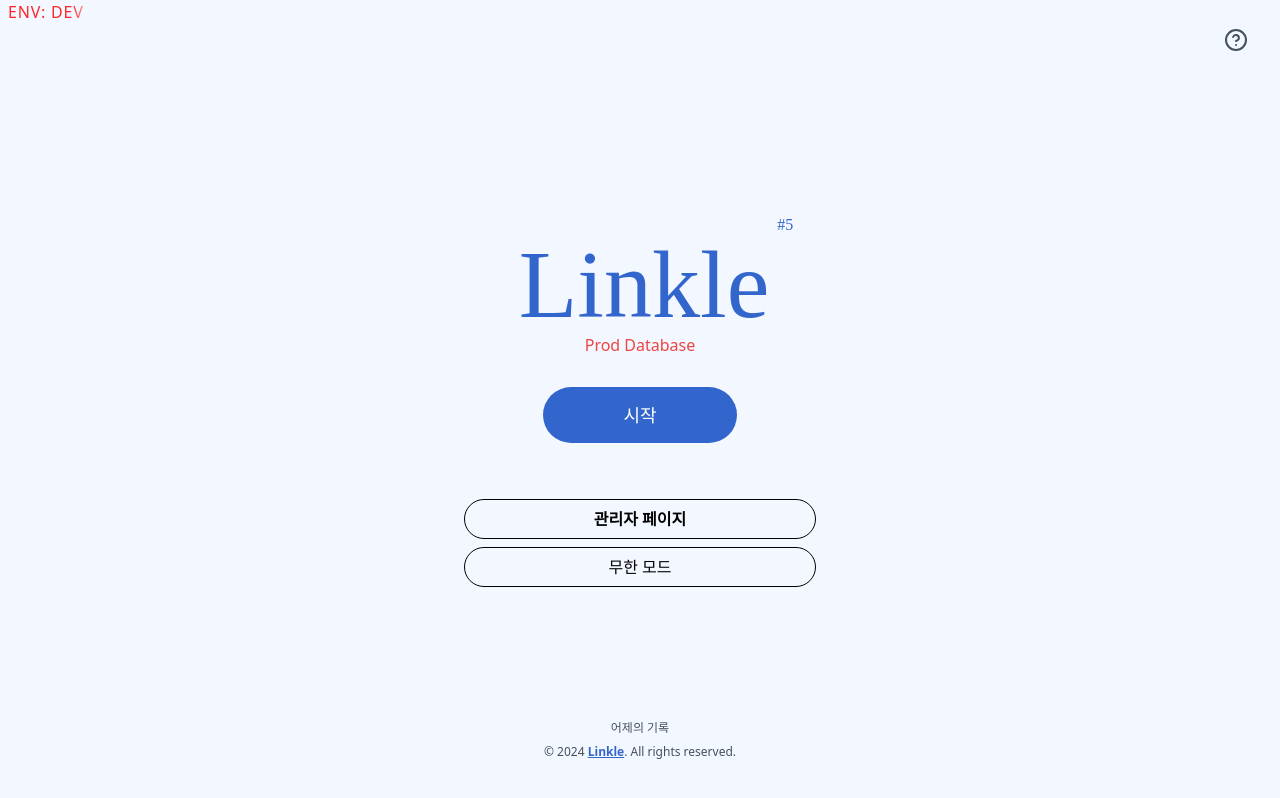
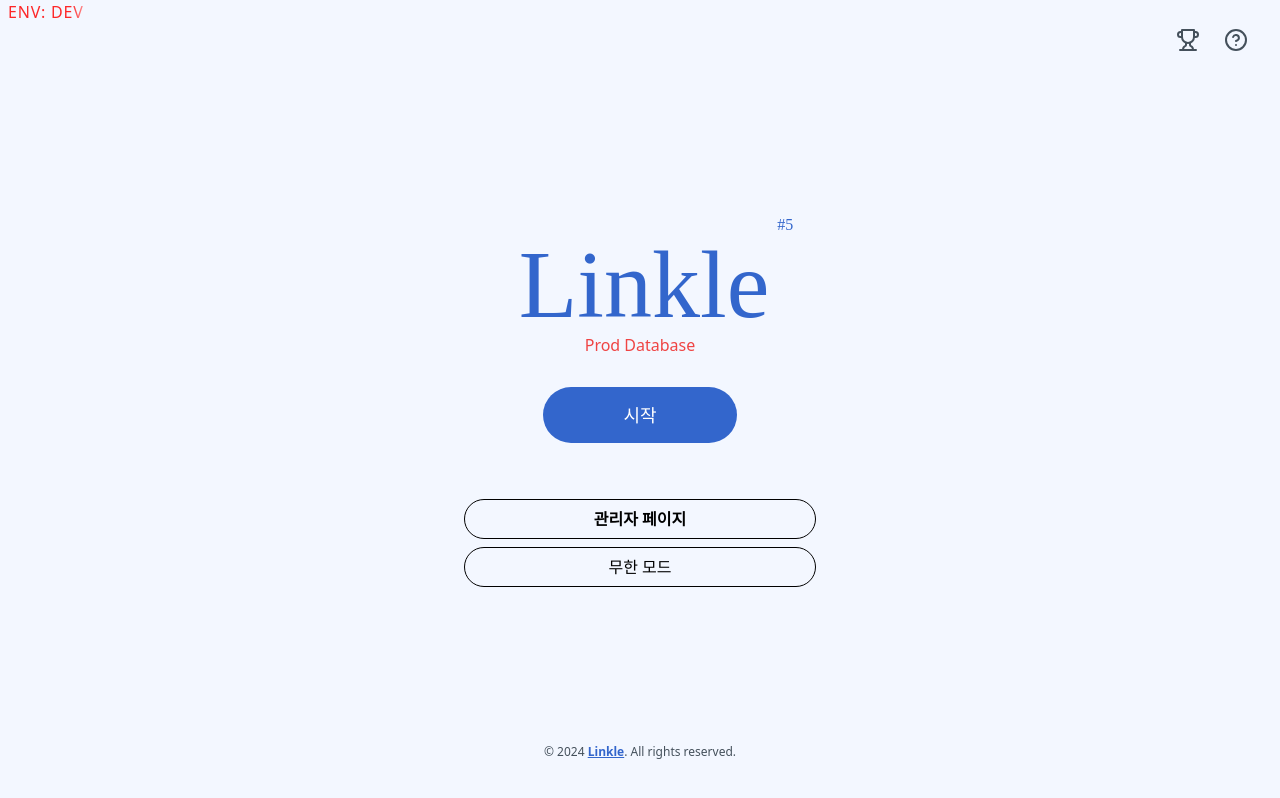
Before and after one commit to naco0406/wikirace, a Next.js app: page / in a window 1280 px wide. Built offline with nearby package versions, Linux system fonts and the light colour scheme; no server answers; the database is empty; a web font is replaced by a local one.

Commit message:
feat: 최단 경로에 이모지도 함께 표기

```diff
--- a/src/components/Admin/DailyStatisticsTestPage.tsx
+++ b/src/components/Admin/DailyStatisticsTestPage.tsx
@@ -159,6 +159,7 @@ const DailyStatisticsTestPage = () => {
                                 <CardContent>
                                     <p className="text-sm mb-1"><strong>사용자 ID:</strong> {result.shortestPath.userId}</p>
                                     <p className="text-sm mb-2"><strong>이동 횟수:</strong> {result.shortestPath.moveCount}</p>
+                                    <p className="text-sm mb-2"><strong>공유 결과:</strong> {result.shortestPath.emoji}</p>
                                     {result.shortestPath.path[result.shortestPath.path.length - 1] === result.endPage ? (
                                         <PathAdmin path={result.shortestPath.path} />
                                     ) : (
--- a/src/components/Start/Screen.tsx
+++ b/src/components/Start/Screen.tsx
@@ -6,7 +6,7 @@ import { useKeyboard } from '@/hooks/useKeyboard';
 import { useLocalRecord } from '@/hooks/useLocalRecord';
 import { DailyChallenge, fetchDailyChallenge } from '@/lib/gameData';
 import { OpenAIService } from '@/service/OpenAI/OpenAIService';
-import { CircleHelp, Loader2 } from 'lucide-react';
+import { CircleHelp, Loader2, Trophy } from 'lucide-react';
 import Link from 'next/link';
 import { useRouter } from 'next/navigation';
 import React, { useCallback, useEffect, useState } from 'react';
@@ -102,6 +102,9 @@ const StartScreen: React.FC = () => {
             <div className="min-h-screen w-full flex flex-col items-center justify-center bg-[#F3F7FF] overflow-hidden">
                 <header className="absolute top-0 right-0 items-center">
                     <div className="flex flex-row px-4 h-[80px] justify-between items-center">
+                        <Link href="/yesterday" className="block mr-2">
+                            <Trophy className="w-6 h-6 text-linkle-foreground" />
+                        </Link>
                         <Button
                             variant="ghost"
                             onClick={handleOpenHelpModal}
@@ -164,11 +167,6 @@ const StartScreen: React.FC = () => {
                     </div>
                 )}
                 <div className="flex flex-col absolute bottom-10">
-                    <Link href="/yesterday" className="block mb-2">
-                        <p className="text-xs text-center text-linkle-foreground cursor-pointer">
-                            어제의 기록
-                        </p>
-                    </Link>
                     <p className="text-xs text-center text-linkle-foreground cursor-pointer" onClick={handleAuthor}>
                         © 2024 <span className='text-[#3366CC] font-[600] underline'>Linkle</span>. All rights reserved.
                     </p>
--- a/src/components/Yesterday/Screen.tsx
+++ b/src/components/Yesterday/Screen.tsx
@@ -11,6 +11,7 @@ import { useRouter } from 'next/navigation';
 import React, { useEffect, useState } from 'react';
 import { PathResult } from '../PathRecord';
 import { formatTimeInKor } from '../Success/Screen';
+import { ScrollArea } from "../ui/scroll-area";
 
 const YesterdayStatistics: React.FC = () => {
     const [isLoading, setIsLoading] = useState(true);
@@ -127,7 +128,7 @@ const YesterdayStatistics: React.FC = () => {
     }
 
     return (
-        <div className="min-h-screen w-full flex flex-col items-center justify-center bg-[#F3F7FF] p-4">
+        <div className="min-h-screen w-full flex flex-col items-center justify-center bg-[#F3F7FF] p-4 overflow-hidden">
             <Card className="w-full max-w-2xl">
                 <CardHeader>
                     <CardTitle className="flex flex-row text-2xl font-semibold text-center justify-center">
@@ -136,33 +137,8 @@ const YesterdayStatistics: React.FC = () => {
                     </CardTitle>
                 </CardHeader>
                 <CardContent>
-                    <div className="grid grid-cols-3 gap-4 mb-6">
-                        <Card>
-                            <CardHeader className="pb-2">
-                                <CardTitle className="text-sm font-medium flex items-center">
-                                    {/* <Users className="mr-2 h-4 w-4" /> */}
-                                    총 참여자
-                                </CardTitle>
-                            </CardHeader>
-                            <CardContent>
-                                <p className="text-xl font-bold">{statistics.totalCount}</p>
-                            </CardContent>
-                        </Card>
-                        {/* <Card>
-                            <CardHeader className="pb-2">
-                                <CardTitle className="text-sm font-medium flex items-center">
-                                    <Flag className="mr-2 h-4 w-4" />
-                                    목표
-                                </CardTitle>
-                            </CardHeader>
-                            <CardContent>
-                                <div className="flex items-center justify-between">
-                                    <p className="text-sm font-medium">{statistics.startPage}</p>
-                                    <ArrowRight className="h-4 w-4 mx-2" />
-                                    <p className="text-sm font-medium">{statistics.endPage}</p>
-                                </div>
-                            </CardContent>
-                        </Card> */}
+                    <ScrollArea>
+                        <div className="grid grid-cols-1 sm:grid-cols-3 gap-4 mb-4">
                             <Card>
                                 <CardHeader className="pb-2">
                                     <CardTitle className="text-sm font-medium flex items-center">
@@ -183,25 +159,32 @@ const YesterdayStatistics: React.FC = () => {
                                     <p className="font-[600]">{statistics.endPage}</p>
                                 </CardContent>
                             </Card>
+                            <Card>
+                                <CardHeader className="pb-2">
+                                    <CardTitle className="text-sm font-medium flex items-center">
+                                        총 참여자
+                                    </CardTitle>
+                                </CardHeader>
+                                <CardContent>
+                                    <p className="text-xl font-bold">{statistics.totalCount}</p>
+                                </CardContent>
+                            </Card>
                         </div>
 
-                    <Card className="mb-6">
+                        <Card className="mb-4">
                             <CardHeader>
                                 <CardTitle className="text-md font-semibold flex items-center">
-                                {/* <Move className="mr-2 h-5 w-5" /> */}
-                                {/* 최단 경로 ({statistics.shortestPath.moveCount} 단계) */}
                                     최단 경로
                                 </CardTitle>
                             </CardHeader>
                             <CardContent>
+                                <p className="text-md flex flex-row w-full justify-center mb-2">{statistics.shortestPath.emoji}</p>
                                 <PathResult path={[...statistics.shortestPath.path, statistics.endPage]} />
                             </CardContent>
                         </Card>
-
                         <Card>
                             <CardHeader>
                                 <CardTitle className="text-md font-semibold flex items-center">
-                                {/* <Clock className="mr-2 h-5 w-5" /> */}
                                     최단 시간
                                 </CardTitle>
                             </CardHeader>
@@ -215,6 +198,7 @@ const YesterdayStatistics: React.FC = () => {
                         <Button onClick={handleBack} variant="ghost" className="w-full mt-6">
                             <ArrowLeft className="mr-2 h-4 w-4" /> 메인으로 돌아가기
                         </Button>
+                    </ScrollArea>
                 </CardContent>
             </Card>
         </div>
--- a/src/lib/firebaseConfig.ts
+++ b/src/lib/firebaseConfig.ts
@@ -3,6 +3,7 @@ import { getFirestore, collection, doc, setDoc, getDoc, query, orderBy, limit as
 import { DailyChallenge, MyRanking, Ranking } from './gameData';
 import { format, isWithinInterval, parseISO } from 'date-fns';
 import { toZonedTime } from 'date-fns-tz';
+import { OpenAIResponse } from '@/service/OpenAI/utils';
 
 const firebaseConfig = {
     apiKey: process.env.NEXT_PUBLIC_FIREBASE_API_KEY,
@@ -256,6 +257,8 @@ export interface DailyStatistics {
         userId: string;
         moveCount: number;
         path: string[];
+        emoji: string;
+        reason: OpenAIResponse[];
     };
     fastestTime: {
         userId: string;
```
Lines whose indentation alone changed are shown as unchanged.
